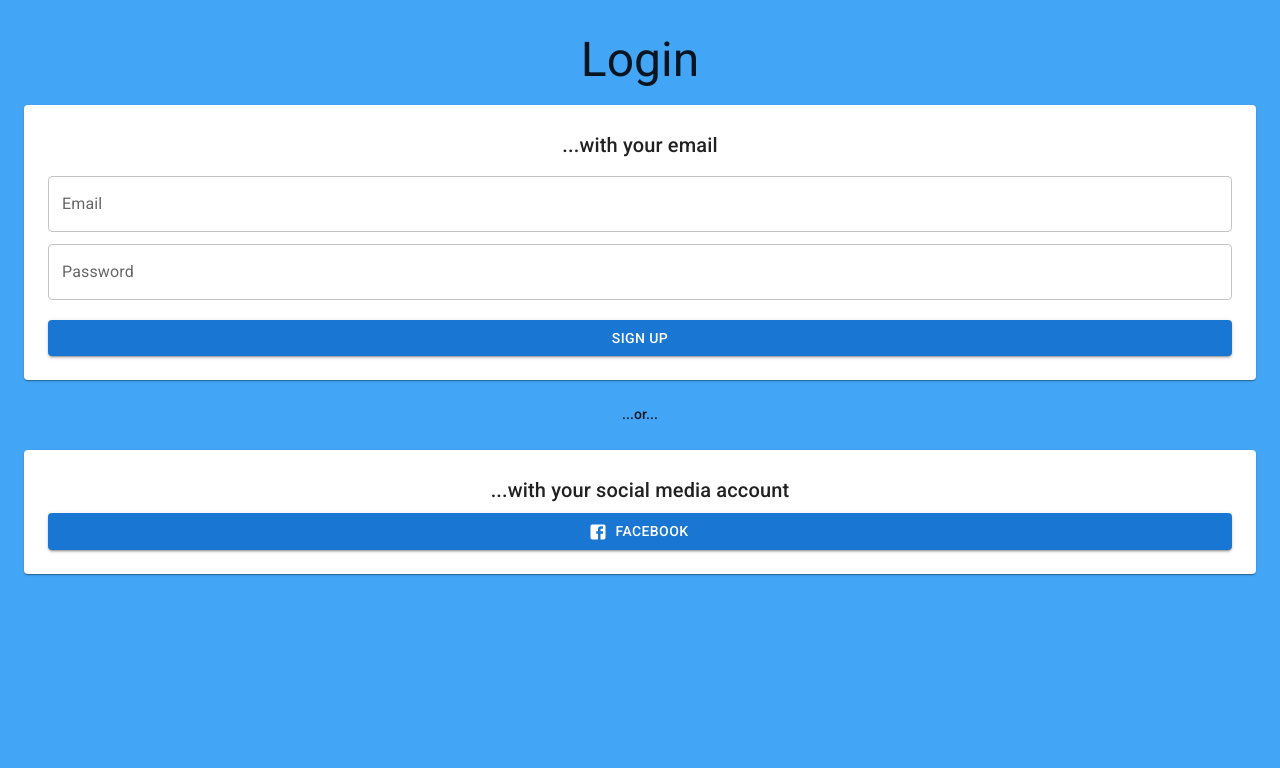
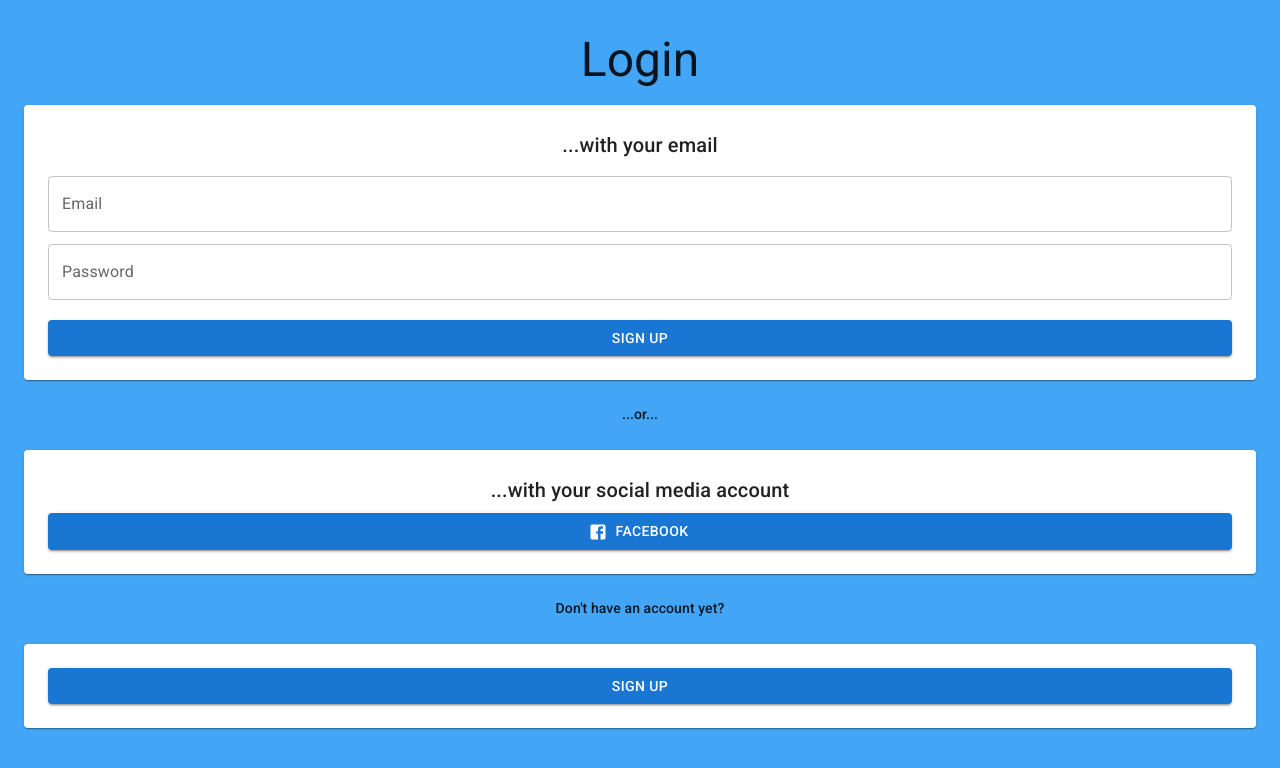
Before and after one commit to FluffyBucketSnake/jera-my-movies, a Next.js app: page /login in a window 1280 px wide. Shown: the top 768 px of the page. Built offline with nearby package versions, Linux system fonts and the light colour scheme.

Commit message:
feat: sign up option

```diff
--- a/components/LoginForm.tsx
+++ b/components/LoginForm.tsx
@@ -1,6 +1,7 @@
 import FacebookIcon from "@mui/icons-material/Facebook";
 import { Box, Paper, Typography, TextField, Button } from "@mui/material";
 import { signIn } from "next-auth/react";
+import NextLink from "next/link";
 import React, { FC, FormEvent } from "react";
 
 const LoginForm: FC = () => {
@@ -51,7 +52,7 @@ const LoginForm: FC = () => {
       >
         ...or...
       </Typography>
-      <Paper sx={{ p: 3 }}>
+      <Paper sx={{ p: 3, mb: 3 }}>
         <Typography component="h2" variant="h6" align="center" gutterBottom>
           ...with your social media account
         </Typography>
@@ -65,6 +66,21 @@ const LoginForm: FC = () => {
           Facebook
         </Button>
       </Paper>
+      <Typography
+        component="span"
+        variant="subtitle2"
+        align="center"
+        sx={{ mb: 3 }}
+      >
+        Don&apos;t have an account yet?
+      </Typography>
+      <Paper sx={{ p: 3 }}>
+        <NextLink href="/signup" passHref>
+          <Button type="button" variant="contained" fullWidth>
+            Sign up
+          </Button>
+        </NextLink>
+      </Paper>
     </Box>
   );
 };
```
